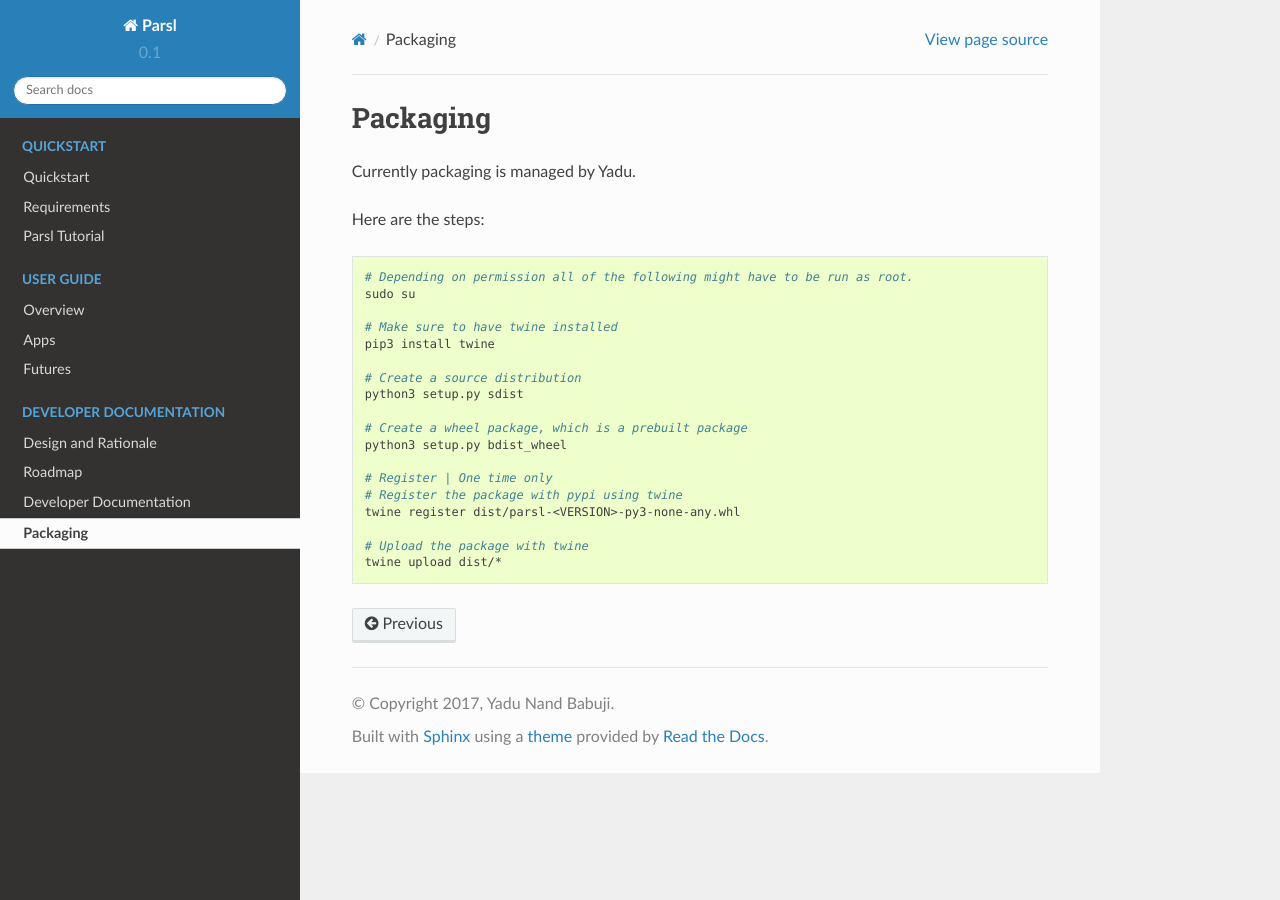
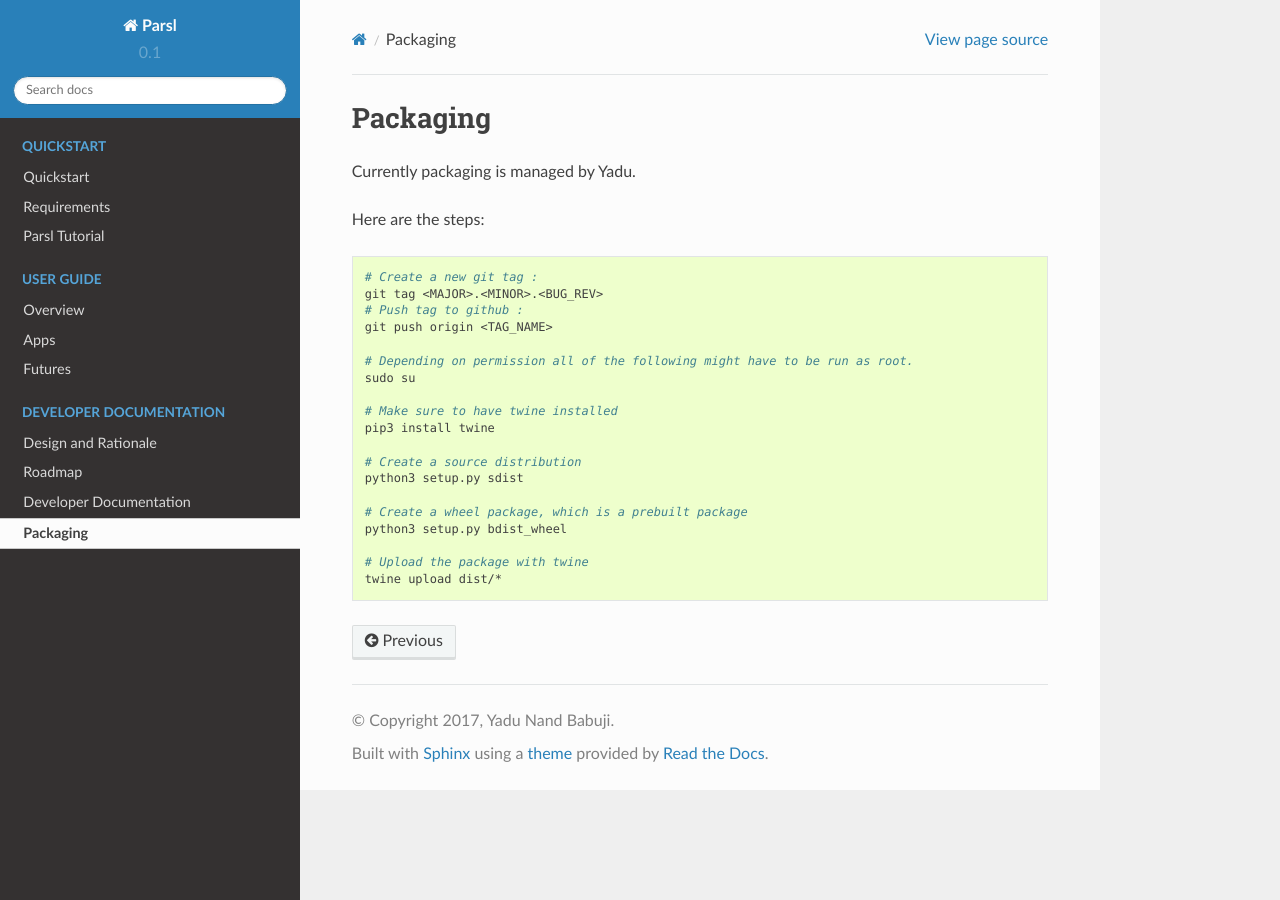
Before and after one commit to Parsl/parsl, a Sphinx documentation site: the page built from docs/devguide/packaging.rst, in a window 1280 px wide. Built offline with Sphinx 7.4.7 and the Read the Docs theme 2.0.0, drawn with Linux system fonts in a browser that asks for light colours.

Commit message:
Adding info on git tagging, and changes to pypi process.

```diff
--- a/docs/devguide/packaging.rst
+++ b/docs/devguide/packaging.rst
@@ -7,21 +7,22 @@ Here are the steps:
 
 .. code:: bash
 
-      # Depending on permission all of the following might have to be run as root.
-      sudo su
+   # Create a new git tag :
+   git tag <MAJOR>.<MINOR>.<BUG_REV>
+   # Push tag to github :
+   git push origin <TAG_NAME>
 
-      # Make sure to have twine installed
-      pip3 install twine
+   # Depending on permission all of the following might have to be run as root.
+   sudo su
 
-      # Create a source distribution
-      python3 setup.py sdist
+   # Make sure to have twine installed
+   pip3 install twine
 
-      # Create a wheel package, which is a prebuilt package
-      python3 setup.py bdist_wheel
+   # Create a source distribution
+   python3 setup.py sdist
 
-      # Register | One time only
-      # Register the package with pypi using twine
-      twine register dist/parsl-<VERSION>-py3-none-any.whl
+   # Create a wheel package, which is a prebuilt package
+   python3 setup.py bdist_wheel
 
-      # Upload the package with twine
-      twine upload dist/*
+   # Upload the package with twine
+   twine upload dist/*
```
